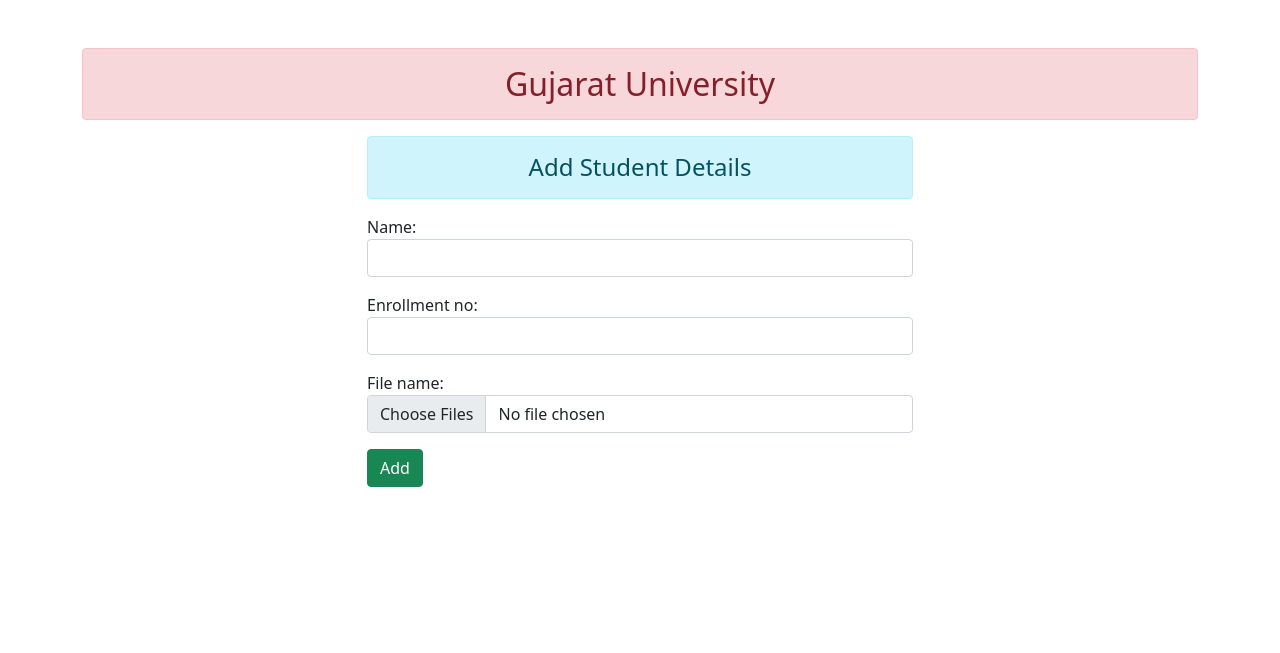
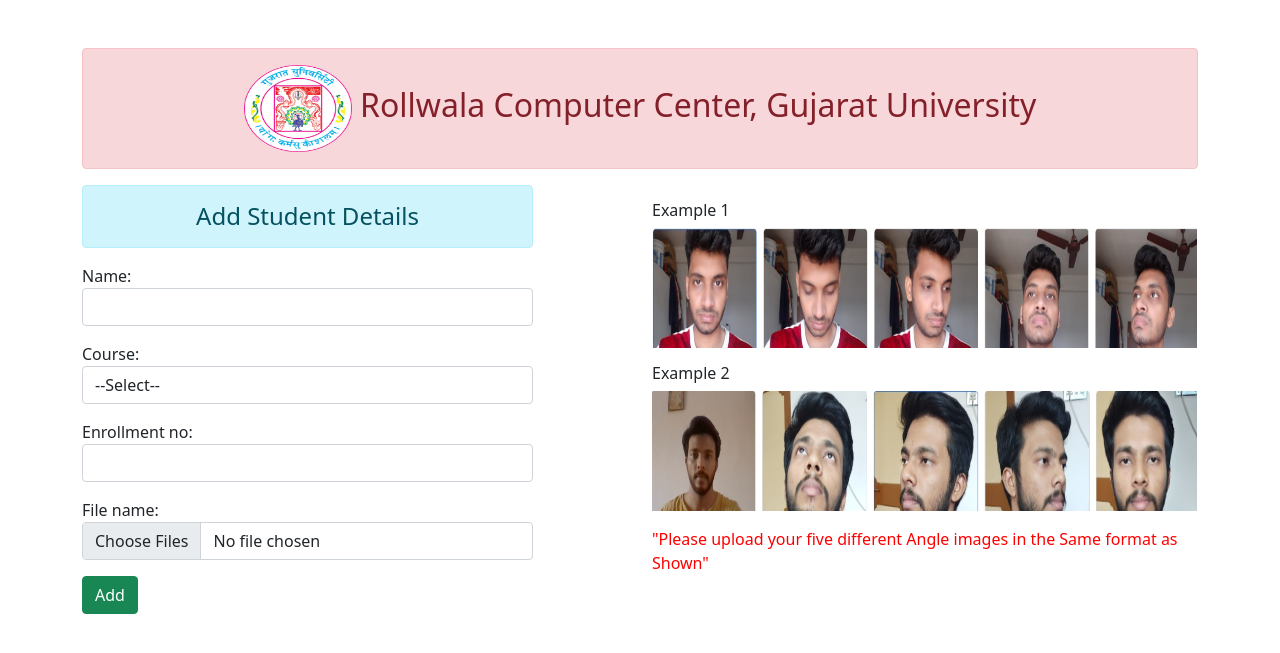
Before and after one commit to suraj32159/AttendanceDatabase, a Django app: page / in a window 1280 px wide. Shown: the top 653 px of the page. Run offline with Django 3.2, Linux system fonts and the light colour scheme; some libraries are stand-ins or nearby versions.

Commit message:
designmodified

```diff
--- a/enroll/forms.py
+++ b/enroll/forms.py
@@ -6,9 +6,10 @@
 class StudentRegistration(forms.ModelForm):
     class Meta:
         model = User
-        fields = ['name','enrollment_no','file_name']
+        fields = ['name','course','enrollment_no','file_name']
         widgets = {
             'name' : forms.TextInput(attrs={'class':'form-control'}),
+            'course' : forms.Select(attrs={'class': 'form-control'}),
             'enrollment_no' : forms.NumberInput(attrs={'class': 'form-control'}),
-            'file_name' : forms.ClearableFileInput(attrs={'multiple':'multiple','class':'form-control'})
+            'file_name' : forms.ClearableFileInput(attrs={'multiple':'multiple','class':'form-control','accept':'image/png, image/gif, image/jpeg'})
         }
--- a/enroll/models.py
+++ b/enroll/models.py
@@ -5,9 +5,12 @@
 
 
 def file_path_dir(instance, file_name):
-    return instance.name+'/{1}'.format(instance.id, file_name)
+    return instance.course+'/'+instance.name+'/{1}'.format(instance.id, file_name)
+
+Course_Choice = [('','--Select--'),('MCA','MCA'),('MSc','M.Sc')]
 
 class User(models.Model):
     name = models.CharField(max_length=70)
+    course = models.CharField(max_length=10,choices=Course_Choice,default='')
     enrollment_no = models.IntegerField()
     file_name = models.FileField(upload_to=file_path_dir)
--- a/enroll/templates/enroll/addandshow.html
+++ b/enroll/templates/enroll/addandshow.html
@@ -1,9 +1,8 @@
 {% extends 'enroll/base.html' %}
 {% block content %}
+{% load static %}
 <div class="row">
-	<div class="col-md-3">
-	</div>
-    <div class="col-md-6">
+	<div class="col-md-5">
         <h4 class="text-center alert alert-info">Add Student Details</h4>
         <form action="" method="POST" enctype="multipart/form-data">
             {% csrf_token %}
@@ -11,7 +10,20 @@
             <input type="submit" class = "btn btn-success" value="Add">
             <!-- <a href="/data.txt" download="download" class="btn btn-info">Download File Format</a> -->
         </form>
-    <div class="col-md-3">
+	</div>
+    <div class="col-md-1"></div>
+    <div class="col-md-6">
+        <p>
+            <h6>Example 1</h6>
+            <img src="{% static 'enroll/images/suraj.jpeg' %}" width="600" height="120" style="width: 545px;">
+        </p>
+        <p>
+            <h6>Example 2</h6>
+            <img src="{% static 'enroll/images/ankan.jpeg' %}" width="600" height="120" style="width: 545px;">
+        </p>
+        <p style="color: red;">
+            "Please upload your five different Angle images in the Same format as Shown"
+        </p>
     </div>
 </div>
 {% endblock content %}
--- a/enroll/templates/enroll/base.html
+++ b/enroll/templates/enroll/base.html
@@ -9,7 +9,7 @@
 </head>
 <body>
 <div class="container mt-5">
-	<h2 class="text-center alert alert-danger">Gujarat University</h2>
+	<h2 class="text-center alert alert-danger"><img src="{% static 'enroll/images/Gujarat_University_Logo.png' %}" width="600" height="120" style="width: 108px;height: 87px;">  Rollwala Computer Center, Gujarat University </h2>
 	{% block content %}{% endblock content %}
 <div>
 <script type="text/javascript" src="{% static 'enroll/js/jquery.js' %}"></script>
--- a/enroll/views.py
+++ b/enroll/views.py
@@ -10,7 +10,11 @@
 def add_show(request):
 	if request.method == 'POST':
 		for f in request.FILES.getlist('file_name'):
-			User(name = request.POST.get('name'),enrollment_no = request.POST.get('enrollment_no'),file_name=f).save()
+			User(name = request.POST.get('name'),course=request.POST.get('course'),enrollment_no = request.POST.get('enrollment_no'),file_name=f).save()
+
+	# Find encodings
+	# folder call
+	# append in exist file if not exist create
 
 	fm = StudentRegistration()
 	return render(request,'enroll/addandshow.html',{'form':fm})
```
Also changed, not shown: db.sqlite3, enroll/migrations/0005_auto_20211212_1753.py (added), enroll/static/enroll/images/Gujarat_University_Logo.png (added), enroll/static/enroll/images/ankan.jpeg (added), enroll/static/enroll/images/suraj.jpeg (added), media/Ankan/Ssignature.jpg (deleted), media/Ankan/SurajSingh1.jpg (deleted), media/Ankan/cv.png (deleted), media/MSc/Suraj/Simmba1-306x382.jpg (renamed from media/Suraj/Simmba1-306x382.jpg), media/Suraj/Ssignature.jpg (deleted), media/Suraj/cv.png (deleted), 1 other file. Lines whose indentation alone changed are shown as unchanged.
